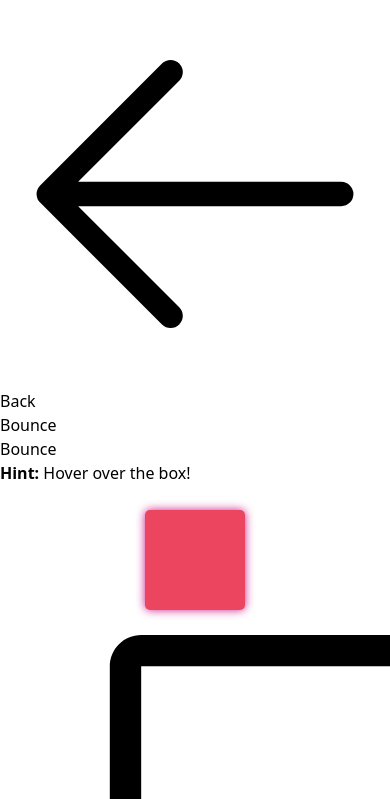
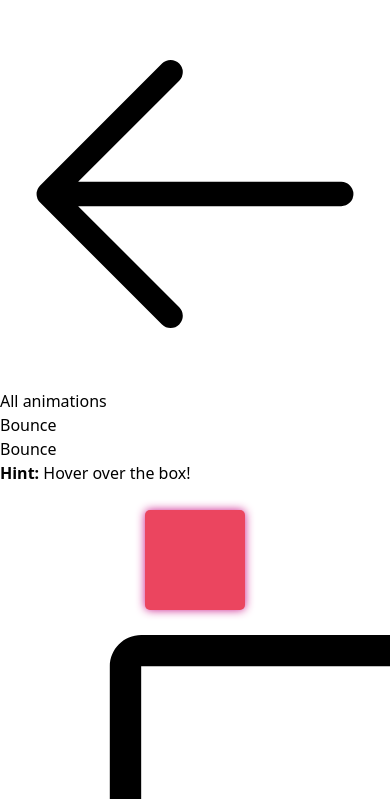
Before and after one commit to EzyHow/ezy-fast-ui, a React (Vite) app: page /#/animations/bounce-on-hover in a window 390 px wide. Shown: the part 1283-2082 px from the top of the page. Built offline with nearby package versions, Linux system fonts and the light colour scheme.

Commit message:
Some UI tweaks

```diff
--- a/src/pages/snippets/SnippetShow.tsx
+++ b/src/pages/snippets/SnippetShow.tsx
@@ -29,7 +29,7 @@ const SnippetShow = () => {
 
 
     return (
-        <div className="mt-16">
+        <div className="pt-16">
             <Helmet>
                 <title>Output of {selected?.name ? selected?.name : ''} | Ezy Fast UI</title>
                 <link rel="canonical" href={`https://fastui.ezyhow.com/#/${type}/${slug}`} />
@@ -38,10 +38,10 @@ const SnippetShow = () => {
                 <div className="col-span-1 w-full pl-5 pr-5 pb-10">
                     {selected ? (
                         <>
-                            <div className="flex justify-start items-center">
+                            <div className="flex justify-start items-center mb-5 pb-5 border-b-2 border-gray-400 flex-col lg:flex-row gap-2">
                                 <Link
                                     to={`/list/${type}`}
-                                    className="flex justify-start items-center text-sm text-orange-200 active:translate-y-0.5 hover:text-white ml-2 animate-pulse"
+                                    className="flex justify-start items-center text-normal text-orange-200 active:translate-y-0.5 hover:text-white ml-2"
                                 >
                                     <svg
                                         xmlns="http://www.w3.org/2000/svg"
@@ -49,7 +49,7 @@ const SnippetShow = () => {
                                         viewBox="0 0 24 24"
                                         strokeWidth="1.5"
                                         stroke="currentColor"
-                                        className="w-4 h-4 mr-1"
+                                        className="w-5 h-5 mr-1"
                                     >
                                         <path
                                             strokeLinecap="round"
@@ -57,9 +57,9 @@ const SnippetShow = () => {
                                             d="M10.5 19.5L3 12m0 0l7.5-7.5M3 12h18"
                                         />
                                     </svg>
-                                    Back
+                                    All {type}
                                 </Link>
-                                <h3 className="text-center mb-5 text-white text-3xl font-bold flex-1">{selected?.name}</h3>
+                                <h3 className="text-center text-white text-3xl font-bold flex-1">{selected?.name}</h3>
                             </div>
                             <div className="grid grid-cols-1 lg:grid-cols-2 gap-4">
                                 <div className='grid grid-cols-1'>
```
